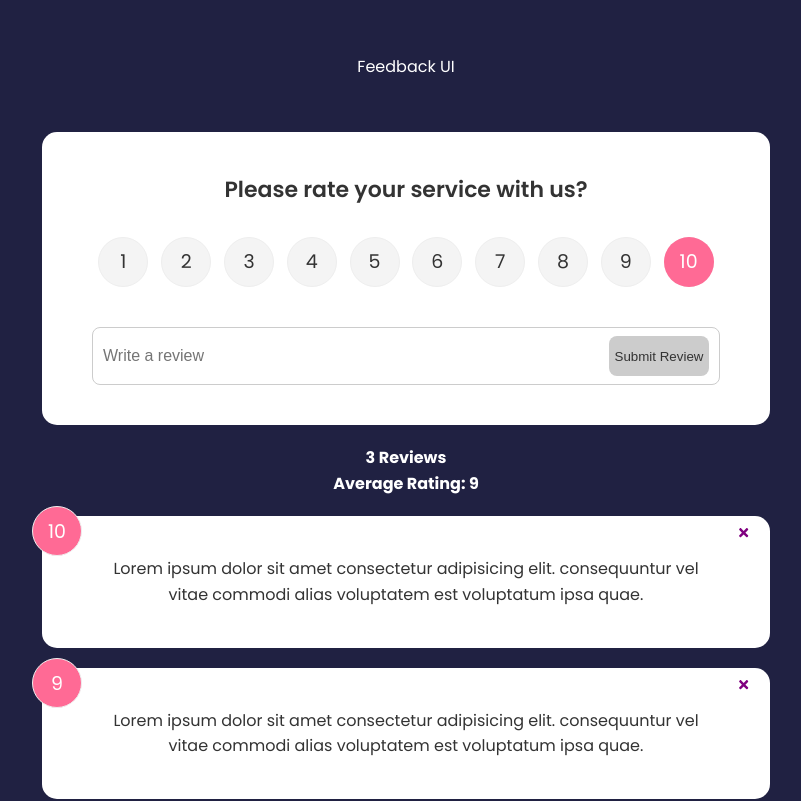
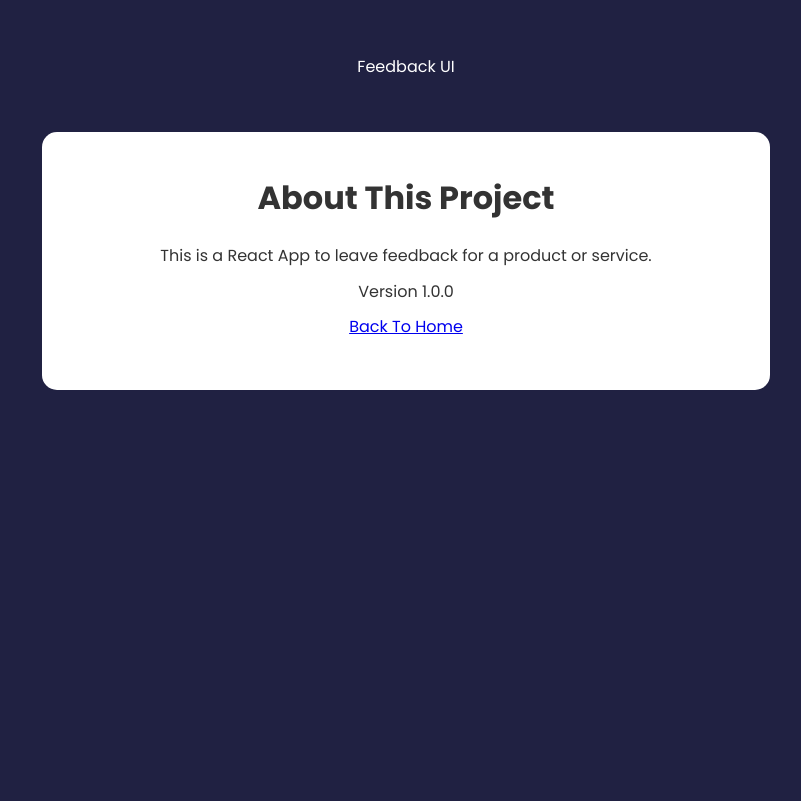
Before and after one commit to WhiskeyRomeoLima/feedback2, a React app: page /about in a window 1280 px wide. Shown: the top 801 px of the page, without its empty margins (234-1035 px from the left). Built offline with nearby package versions, Linux system fonts and the light colour scheme; the HTML template or start-up script is replaced by a standard one.

Commit message:
Updated app.jsx with routes. Created aboutPage.

```diff
--- a/src/App.jsx
+++ b/src/App.jsx
@@ -1,17 +1,25 @@
 import { useState} from 'react'
+import {BrowserRouter as Router, Route, Routes} from 'react-router-dom'
 import './App.css'
 import Header from './components/Header'
 import FeedbackList from './components/FeedbackList'
 import FeedbackData from './data/feedbackData'
 import FeedbackStats from './components/FeedbackStats'
 import FeedbackForm from './components/FeedbackForm'
+import AboutPage from './pages/AboutPage'
 import {v4 as uuidv4 } from 'uuid'
 
-// app.jsx -> FeedbackStats -> FeedbackList({feedback, handleDelete}) -> FeedbackItem({item,handleDelete})
+// app.jsx -> (FeedbackForm -> RatingSelect) -> FeedbackStats -> FeedbackList({feedback, handleDelete}) -> FeedbackItem({item,handleDelete})
+// FeedbackForm supports adding, enforces minimum length of reviews.
+//    It adds a new review with selected rating (a new FeedbackItem)
 // FeedbackStats displays the number of current reviews and their average
-// handleDelete is set equal to deleteFeedback function and passed down as indicated above
-// FeedbackList renders FeedbackItem component for each item (feedback)
-// FeebackItem renders the feedback number and text.  Displays button to delete a feedback.
+// FeedbackList:
+//    Takes in feedback (initialized in app.jsx) renders html ul list of reviews (FeedbackItems)
+//    Takes in handleDelete (app.jsx) and passes it to each FeebackItem
+//    FeedbackList renders FeedbackItem component for each item in feedback
+// FeedbackItem renders the feedback number and text.
+//    Displays button (x) to delete a feedback.
+//    FeedItem is where the actual deletion occurs.
 
 function App() {
   const [feedback, setFeedback] = useState(FeedbackData)
@@ -27,19 +35,27 @@ function App() {
       setFeedback(feedback.filter((item) => item.id != id))
     }
   }
-
+  // exact:  use to prevent both '/' and '/about' being loaded on the same UI
   return (
+    <Router>
     <>
       <Header text={true} />
       <div className="container">
-        <FeedbackForm handleAddFeedback = {addFeedback}/>
-        <FeedbackStats feedback={feedback} />
-        <FeedbackList
-          feedback={feedback}
-          handleDelete={deleteFeedback}
-        />
+        <Routes>
+          <Route exact path ='/' element =
+            {
+                <>
+                  <FeedbackForm handleAddFeedback = {addFeedback}/>
+                  <FeedbackStats feedback={feedback} />
+                  <FeedbackList feedback={feedback} handleDelete={deleteFeedback}/>
+                </>
+            }>
+          </Route>
+          <Route path='/about' element={<AboutPage />} />
+        </Routes>
       </div>
     </>
+    </Router>
   )
 }
 
--- a/src/components/FeedbackList.jsx
+++ b/src/components/FeedbackList.jsx
@@ -1,11 +1,54 @@
 import FeedbackItem from './FeedbackItem'
-import { motion, AnimatePresence } from 'framer-motion'
+import { motion, AnimatePresence } from 'framer-motion' //removed the code - see notes at end of code
 
 function FeedbackList({ feedback, handleDelete }) {
 
   if (!feedback || feedback.length === 0) {
     return <p>Be the first to review!</p>
   }
+
+  // Display each feedback (item), feedback is an array so use Array.map the generate each item in feedback.
+  /* an item
+    {
+      id: 1,
+      rating: 10,
+      text: 'Lorem ipsum dolor ...',
+    },
+*/
+  return (
+    <div className='feedback-list'>
+      {feedback.map((item) => (
+        <FeedbackItem
+            key = {item.id}
+            item = {item}
+            handleDelete = {handleDelete}
+        />
+      ))}
+    </div>
+  )
+}
+export default FeedbackList
+
+/* Removed framer-motion code which solved this problem
+client:598
+ GET http://localhost:5173/src/components/FeedbackItem.jsx?t=1721926029773
+ net::ERR_ABORTED 500 (Internal Server Error)
+
+client:176 [hmr] Failed to reload /src/components/FeedbackItem.jsx.
+This could be due to syntax errors or importing non-existent modules. (see errors above)
+*/
+
+/* original without animation
+      {feedback.map((item) => (
+        <FeedbackItem
+            key = {item.id}
+            item = {item}
+            handleDelete = {handleDelete}
+        />
+      ))}
+*/
+
+/*
 
   return (
     <div className='feedback-list'>
@@ -30,14 +73,5 @@ function FeedbackList({ feedback, handleDelete }) {
 
   )
 }
-export default FeedbackList
 
-/* original with animation
-      {feedback.map((item) => (
-        <FeedbackItem key =
-            {item.id}
-            item={item}
-            handleDelete = {handleDelete}
-        />
-      ))}
 */
--- /dev/null
+++ b/src/pages/AboutPage.jsx
@@ -0,0 +1,18 @@
+import Card from '../components/shared/Card'
+import {Link} from 'react-router-dom'
+
+function AboutPage() {
+  return (
+    <Card>
+        <div className='about'>
+            <h1>About This Project</h1>
+            <p>This is a React App to leave feedback for a product or service.</p>
+            <p>Version 1.0.0</p>
+            <p>
+              <Link to='/'>Back To Home</Link>
+            </p>
+        </div>
+    </Card>
+  )
+}
+export default AboutPage
```
Also changed, not shown: src/components/FeedbackForm.jsx (+5 -7 lines), src/components/FeedbackItem.jsx (+7 -2 lines).
